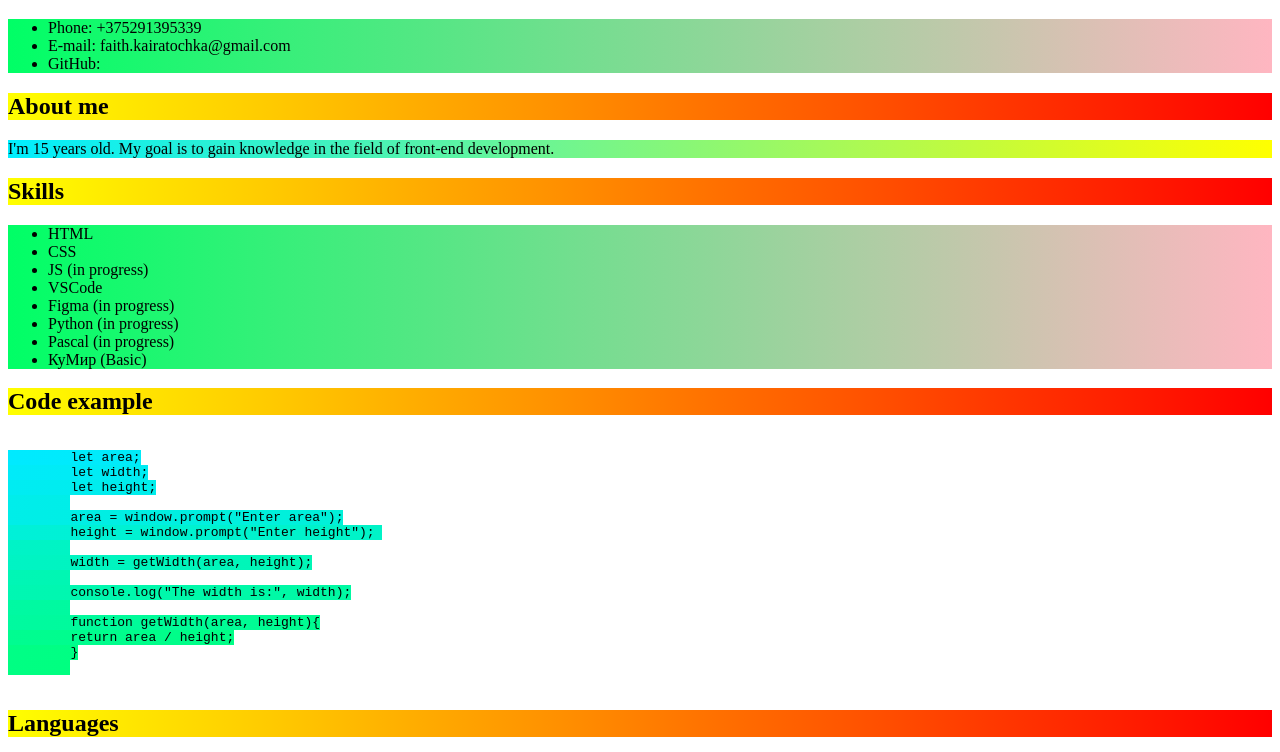
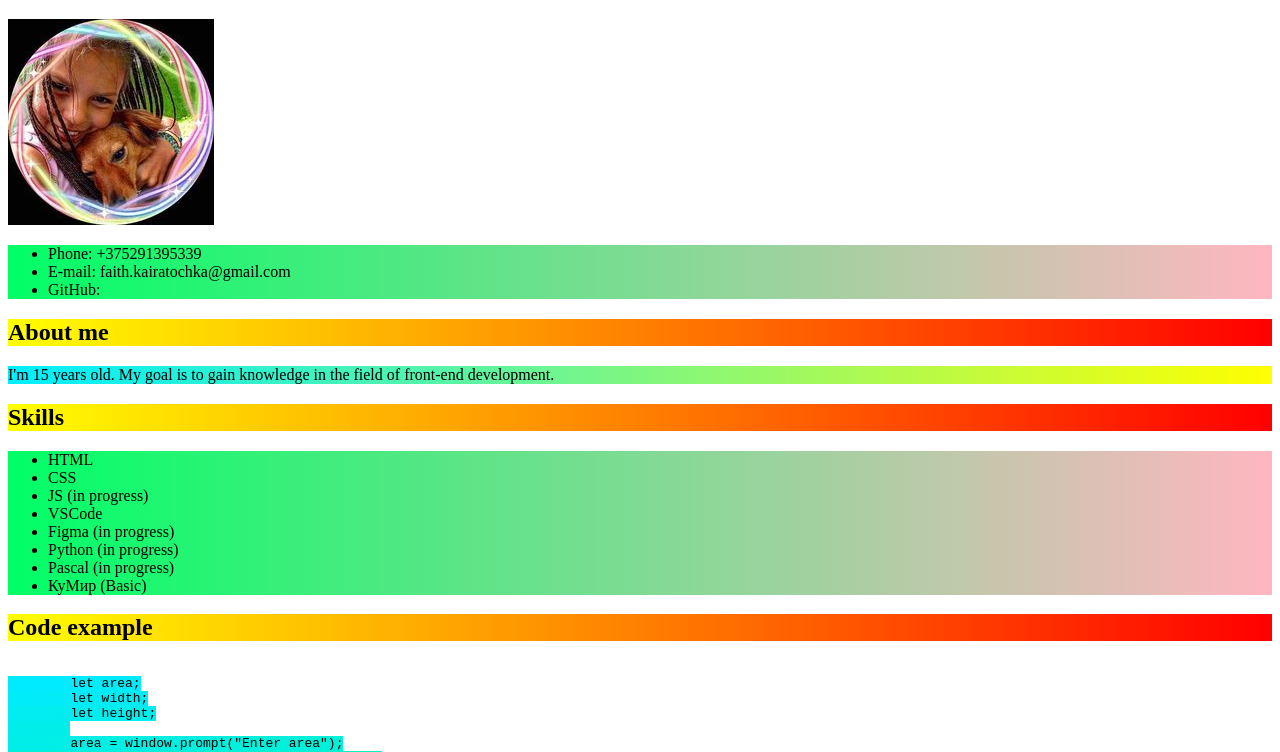
Before and after one commit to Faith-Bernard/rsschool-cv, a plain HTML site: page index.html in a window 1280 px wide. Shown: the part 61-813 px from the top of the page. Drawn offline with Linux system fonts and the light colour scheme.

Commit message:
fix: change index.html file

```diff
--- a/index.html
+++ b/index.html
@@ -9,6 +9,7 @@
 <body>
     <link rel="stylesheet" href="./style.css">
     <h1>Faith Bernard</h1>
+    <img src="./faith.png" alt="image not found">
     <ul>
         <li>Phone: +375291395339</li>
         <li>E-mail: faith.kairatochka@gmail.com</li>
```
Also changed, not shown: faith.png (added).
